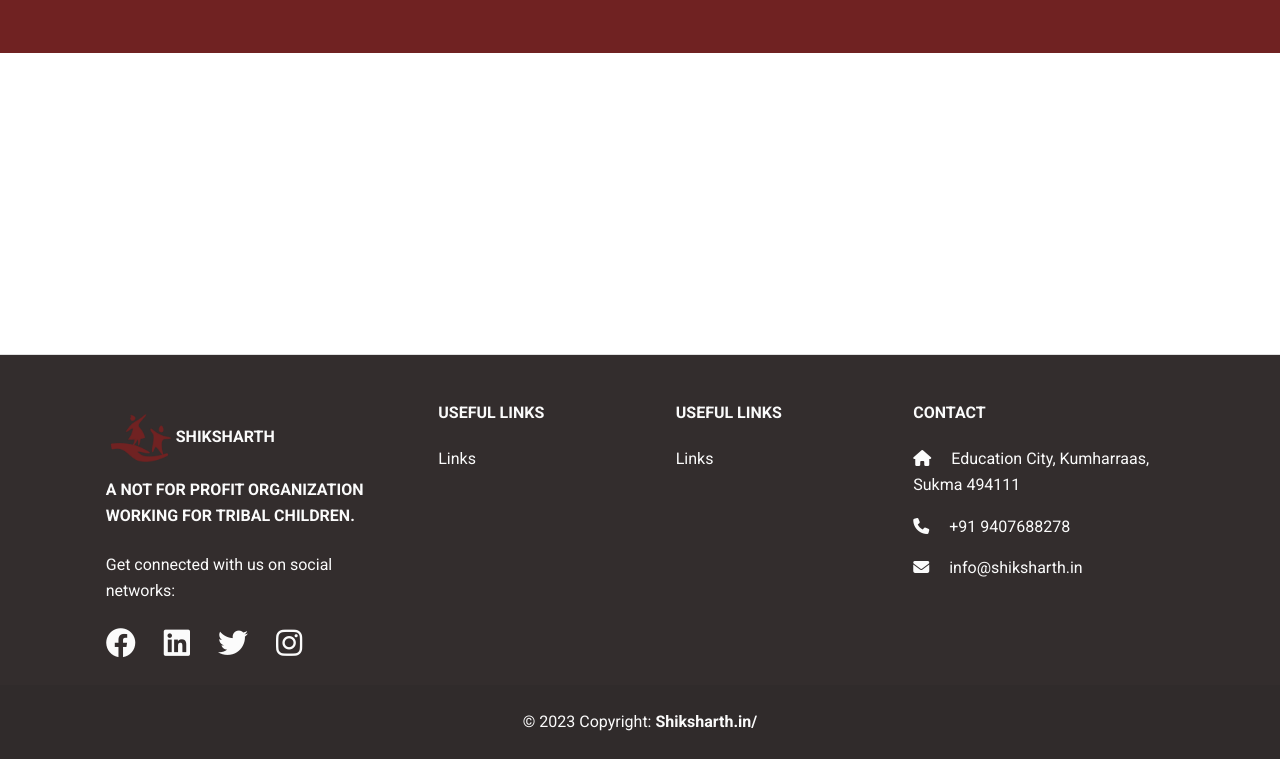
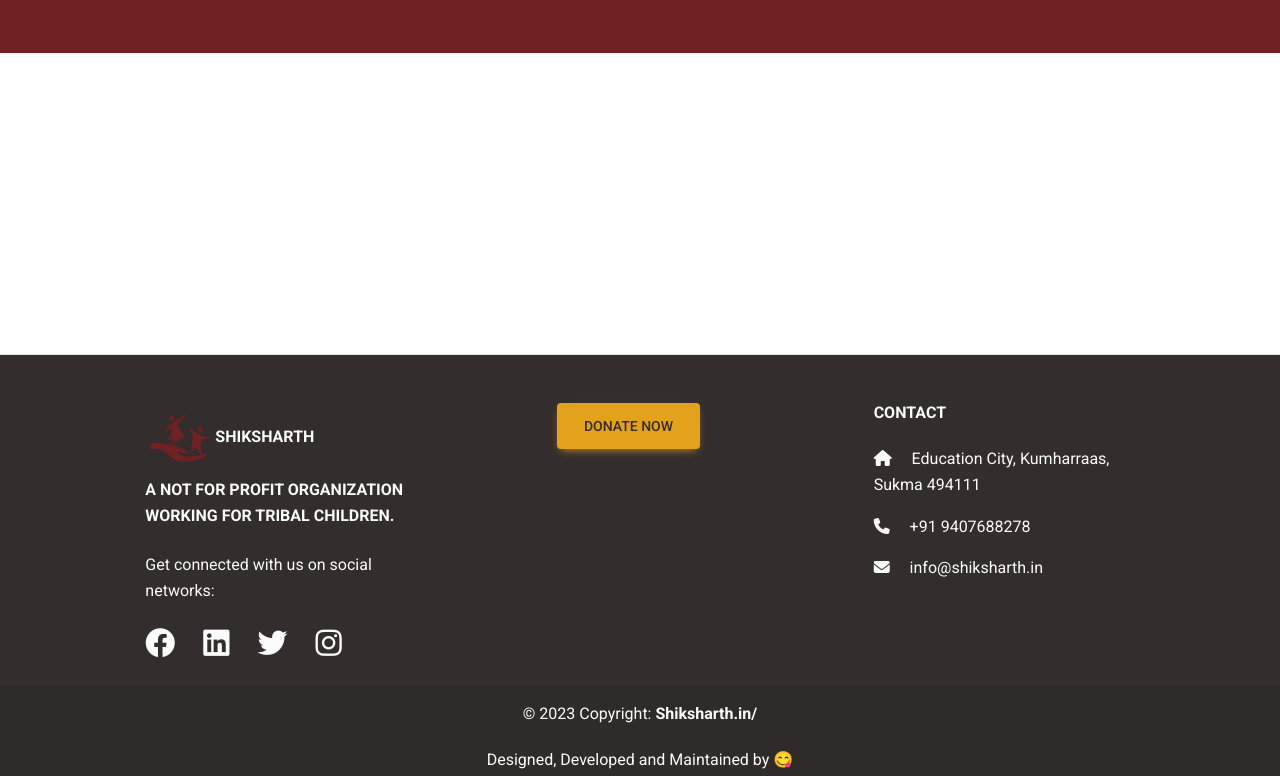
Before and after one commit to dhruvk-081/testrepo.new, a plain HTML site: page index.html in a window 1280 px wide. Shown: the part 9460-10236 px from the top of the page. Drawn offline with nearby package versions, Linux system fonts and the light colour scheme.

Commit message:
footer content edit

```diff
--- a/index.html
+++ b/index.html
@@ -437,7 +437,7 @@
       <!-- ----------------------- Roshan sodi Section ----------------------- -->
 
       <section>
-        <div class="text-center text-dark p-3" style="background: #ffc511">
+        <div class="text-center text-dark p-3 bg-warning" >
           <h3 class="display-4">Our Hope Stories</h3>
         </div>
         <div id="carousel-3" class="carousel slide" data-mdb-ride="carousel">
@@ -647,19 +647,8 @@
               <!-- Grid column -->
               <div class="col-md-2 col-lg-2 col-xl-2 mx-auto mb-4">
                 <!-- Links -->
-                <h6 class="text-uppercase fw-bold mb-4">Useful links</h6>
                 <p>
-                  <a href="#!" class="text-light">Links</a>
-                </p>
-              </div>
-              <!-- Grid column -->
-
-              <!-- Grid column -->
-              <div class="col-md-3 col-lg-2 col-xl-2 mx-auto mb-4">
-                <!-- Links -->
-                <h6 class="text-uppercase fw-bold mb-4">Useful links</h6>
-                <p>
-                  <a href="#!" class="text-light">Links</a>
+                  <a href="#!" class="btn btn-lg btn-warning text-dark">Donate Now</a>
                 </p>
               </div>
               <!-- Grid column -->
@@ -682,9 +671,12 @@
         </section>
         <!-- Section: Links  -->
 
-        <div class="text-center p-4" style="background-color: rgba(0, 0, 0, 0.05)">
+        <div class="text-center p-3" style="background-color: rgba(0, 0, 0, 0.05)">
           © 2023 Copyright:
           <span class="text-light fw-bold" href="https://shiksharth.in/"> Shiksharth.in/</span>
+        </div>
+        <div class="text-center p-1" style="background-color: rgba(0, 0, 0, 0.05)">
+          Designed, Developed and Maintained by 😋
         </div>
       </footer>
     </div>
```
